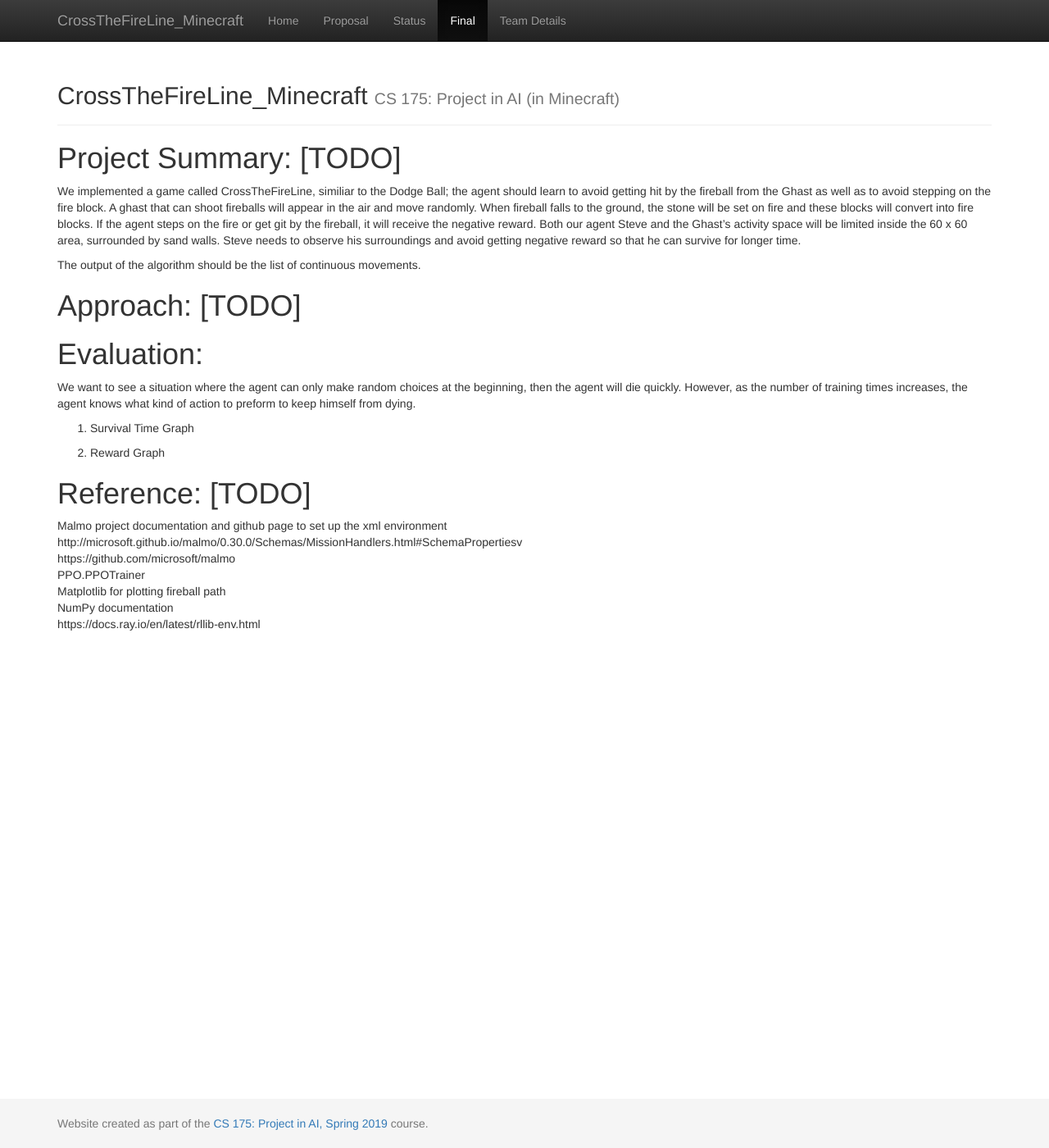
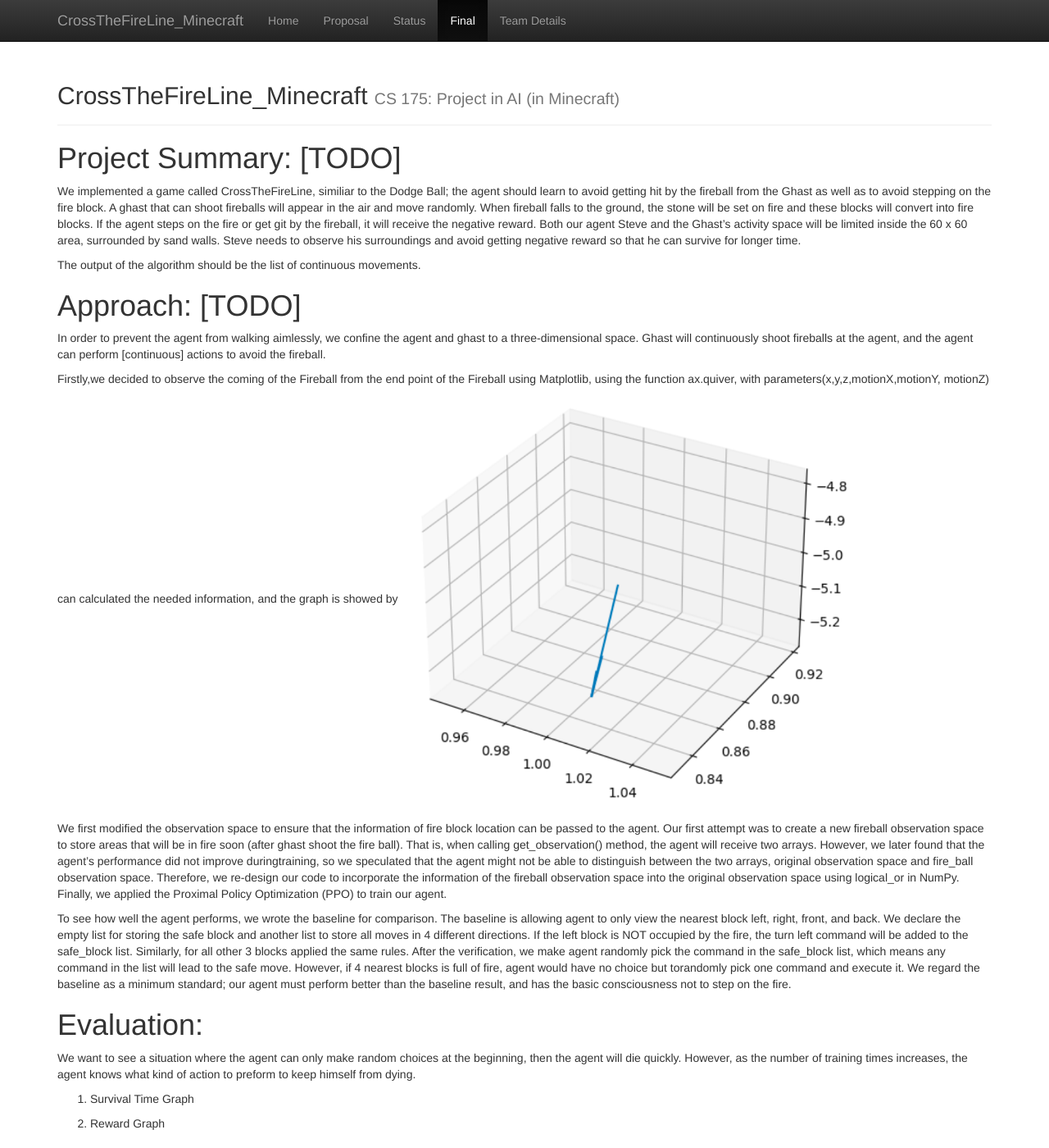
Before and after one commit to Chilly712/CrossTheFireLine_Minecraft, a Jekyll site: the page built from docs/final.md, in a window 1280 px wide and 1400 px high. Shown: the whole window at 82% size. Built offline with Jekyll 4.4.1, drawn with Linux system fonts in a browser that asks for light colours.

Commit message:
Update final.md

```diff
--- a/docs/final.md
+++ b/docs/final.md
@@ -9,7 +9,15 @@ title: Final Report
   The output of the algorithm should be the list of continuous movements.
 
 # Approach: [TODO]
+In order to prevent the agent from walking aimlessly, we confine the agent and ghast to a three-dimensional space. Ghast will continuously shoot fireballs at the agent, and the agent can perform [continuous] actions to avoid the fireball.
 
+Firstly,we decided to observe the coming of the Fireball from the end point of the Fireball using Matplotlib, using the function ax.quiver, with parameters(x,y,z,motionX,motionY, motionZ) can calculated the needed information, and the graph is showed by
+![image](https://github.com/Chilly712/CrossTheFireLine_Minecraft/blob/main/docs/images/axquiver.png)
+
+We first modified the observation space to ensure that the information of fire block location can be passed to the agent. Our first attempt was to create a new fireball observation space to store areas that will be in fire soon (after ghast shoot the fire ball). That is, when calling get_observation() method, the agent will receive two arrays. However, we later found that the agent's performance did not improve duringtraining, so we speculated that the agent might not be able to distinguish between the two arrays, original observation space and fire_ball observation space. Therefore, we re-design our code to incorporate the information of the fireball observation space into the original observation space using logical_or in NumPy. Finally, we applied the Proximal Policy Optimization (PPO) to train our agent.
+
+
+To see how well the agent performs, we wrote the baseline for comparison. The baseline is allowing agent to only view the nearest block left, right, front, and back. We declare the empty list for storing the safe block and another list to store all moves in 4 different directions. If the left block is NOT occupied by the fire, the turn left command will be added to the safe_block list. Similarly, for all other 3 blocks applied the same rules. After the verification, we make agent randomly pick the command in the safe_block list, which means any command in the list will lead to the safe move. However, if 4 nearest blocks is full of fire, agent would have no choice but torandomly pick one command and execute it. We regard the baseline as a minimum standard; our agent must perform better than the baseline result, and has the basic consciousness not to step on the fire.
 
 
 # Evaluation:
```
